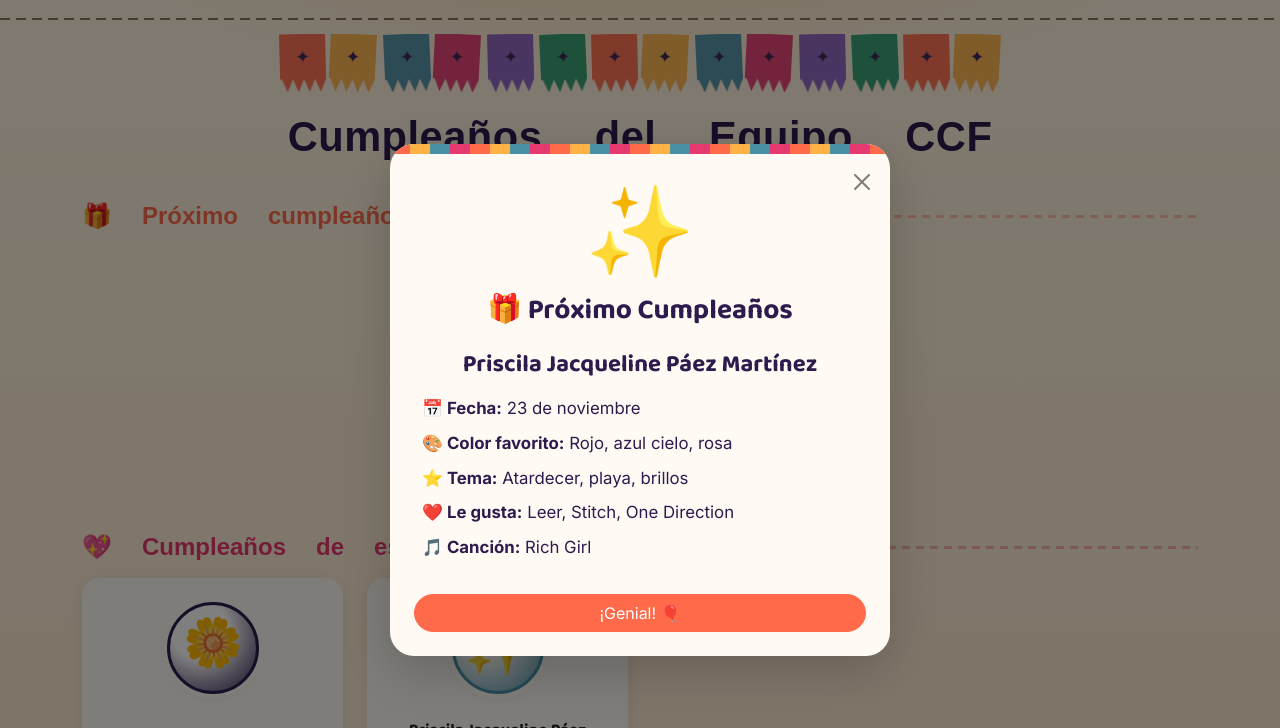
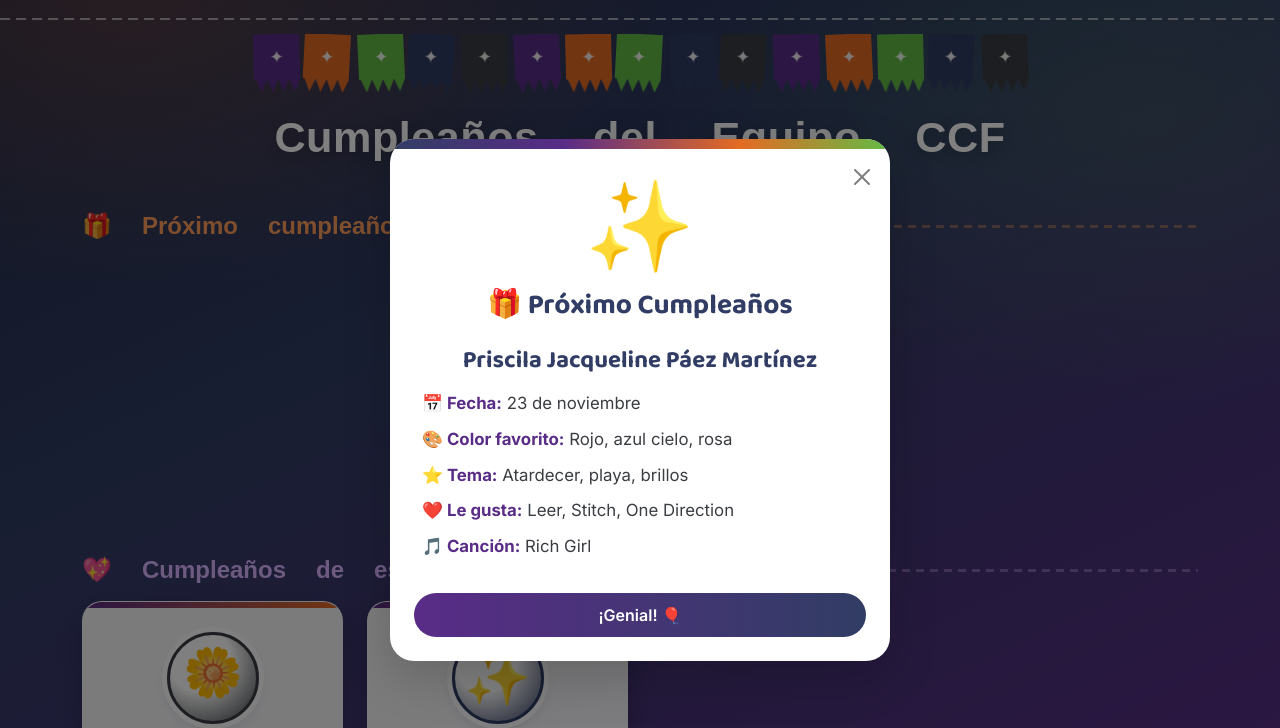
Before and after one commit to jorgeluis0arayaalfaro-prog/cumple, a plain HTML site: page index.html in a window 1280 px wide. Shown: the top 728 px of the page. Drawn offline with nearby package versions, Linux system fonts and the light colour scheme; a web font is replaced by a local one.

Commit message:
Update index.html

```diff
--- a/index.html
+++ b/index.html
@@ -11,24 +11,25 @@
 
   <style>
     :root {
-      --paper: #FFF3E0;
-      --paper-2: #FFE8CC;
-      --coral: #FF6B4A;
-      --dusk: #2D1B4E;
-      --marigold: #FFB347;
-      --teal: #4A90A4;
-      --magenta: #E63971;
+      --morado: #592c87;
+      --oxford: #3a3d42;
+      --naranja: #e46b24;
+      --verde: #62bb46;
+      --azul: #313d64;
     }
 
     * { box-sizing: border-box; }
 
     body {
       background:
-        radial-gradient(1200px 500px at 50% -10%, #FFD9A0 0%, transparent 60%),
-        linear-gradient(180deg, var(--paper) 0%, var(--paper-2) 55%, #FFDCC2 100%);
+        radial-gradient(900px 480px at 10% 0%, rgba(228, 107, 36, 0.22) 0%, transparent 60%),
+        radial-gradient(900px 520px at 90% 15%, rgba(98, 187, 70, 0.16) 0%, transparent 55%),
+        linear-gradient(155deg, #222b49 0%, var(--azul) 38%, var(--morado) 100%);
+      background-attachment: fixed;
       font-family: "Inter", "Segoe UI", Roboto, sans-serif;
-      color: var(--dusk);
+      color: #ffffff;
       overflow-x: hidden;
+      min-height: 100vh;
     }
 
     .universal-emoji {
@@ -37,22 +38,23 @@
 
     h1, h2 {
       font-family: "Baloo 2", "Segoe UI", sans-serif;
-      color: var(--dusk);
+      color: #ffffff;
     }
 
     h1 {
       text-align: center;
       font-weight: 800;
-      font-size: 2.6rem;
+      font-size: 2.7rem;
       margin: 0.25rem 0 0;
       letter-spacing: 0.5px;
+      text-shadow: 0 4px 16px rgba(0, 0, 0, 0.25);
     }
 
     .subtitle {
       text-align: center;
-      color: #6b5a8a;
+      color: rgba(255, 255, 255, 0.82);
       font-size: 1rem;
-      margin-bottom: 1rem;
+      margin-bottom: 1.5rem;
     }
 
     h2 {
@@ -69,7 +71,7 @@
       flex: 1;
       height: 3px;
       background: repeating-linear-gradient(90deg, currentColor 0 8px, transparent 8px 14px);
-      opacity: 0.35;
+      opacity: 0.4;
       border-radius: 2px;
     }
 
@@ -84,7 +86,7 @@
       position: absolute;
       top: 18px; left: 0; right: 0;
       height: 2px;
-      background: repeating-linear-gradient(90deg, #8a7256 0 10px, transparent 10px 16px);
+      background: repeating-linear-gradient(90deg, rgba(255, 255, 255, 0.55) 0 10px, transparent 10px 16px);
     }
     .picado-row {
       display: flex;
@@ -109,7 +111,7 @@
       justify-content: center;
       padding-top: 10px;
       font-size: 1.1rem;
-      opacity: 0.92;
+      color: rgba(255, 255, 255, 0.92);
       animation: flagSway 3.4s ease-in-out infinite;
       transform-origin: top center;
     }
@@ -122,54 +124,58 @@
 
     /* ---------- Cards ---------- */
     .birthday-card {
-      border: none;
-      border-radius: 1.1rem;
+      border: 1px solid rgba(255, 255, 255, 0.18);
+      border-radius: 1.25rem;
       cursor: pointer;
-      transition: all 0.25s ease;
-      background: #fffaf3;
-      box-shadow: 0 6px 16px rgba(45, 27, 78, 0.10);
+      transition: transform 0.25s ease, box-shadow 0.25s ease, border-color 0.25s ease;
+      background: rgba(255, 255, 255, 0.96);
+      box-shadow: 0 10px 26px rgba(15, 18, 35, 0.28);
       position: relative;
-      overflow: visible;
+      overflow: hidden;
+    }
+
+    .birthday-card::before {
+      content: "";
+      display: block;
+      height: 6px;
+      width: 100%;
+      background: linear-gradient(90deg, var(--morado), var(--naranja));
     }
 
     .birthday-card:hover {
-      transform: translateY(-6px) rotate(-0.5deg);
-      box-shadow: 0 12px 24px rgba(45, 27, 78, 0.18);
-    }
-
-    .birthday-card::after {
-      content: "";
-      position: absolute;
-      left: 0; right: 0; bottom: -8px;
-      height: 16px;
-      background-image: radial-gradient(circle at 8px 0, transparent 8px, #fffaf3 8.5px);
-      background-size: 16px 16px;
-      background-repeat: repeat-x;
-      pointer-events: none;
+      transform: translateY(-6px);
+      box-shadow: 0 16px 34px rgba(0, 0, 0, 0.36);
+      border-color: rgba(255, 255, 255, 0.5);
     }
 
     .next-birthday-card {
-      border: 3px dashed var(--coral);
-      animation: pulseAccent 2s infinite;
-      background: linear-gradient(160deg, #fffaf3 0%, #FFF0E0 100%);
+      border: 3px solid var(--naranja);
+      animation: pulseAccent 2.2s infinite;
+      background: #ffffff;
+    }
+
+    .next-birthday-card::before {
+      height: 8px;
+      background: linear-gradient(90deg, var(--azul), var(--morado), var(--naranja));
     }
 
     @keyframes pulseAccent {
-      0% { box-shadow: 0 0 0 0 rgba(255, 107, 74, 0.45); }
-      70% { box-shadow: 0 0 0 12px rgba(255, 107, 74, 0); }
-      100% { box-shadow: 0 0 0 0 rgba(255, 107, 74, 0); }
+      0% { box-shadow: 0 0 0 0 rgba(228, 107, 36, 0.55); }
+      70% { box-shadow: 0 0 0 14px rgba(228, 107, 36, 0); }
+      100% { box-shadow: 0 0 0 0 rgba(228, 107, 36, 0); }
     }
 
-    .today-birthday .card-body {
-      background: linear-gradient(160deg, #FFF3D6 0%, #FFE3B0 100%);
-      border-radius: 0 0 1.1rem 1.1rem;
+    .today-birthday {
+      border: 3px solid var(--verde);
+      background: linear-gradient(180deg, #ffffff 0%, #f1faee 100%);
     }
 
-    .today-birthday::after {
-      background-image: radial-gradient(circle at 8px 0, transparent 8px, #FFE3B0 8.5px);
+    .today-birthday::before {
+      height: 8px;
+      background: linear-gradient(90deg, var(--morado), var(--verde));
     }
 
-    /* Medallion (lotería-style badge) around the emoji */
+    /* Medallion */
     .medallion {
       width: 92px;
       height: 92px;
@@ -179,29 +185,41 @@
       align-items: center;
       justify-content: center;
       font-size: 3rem;
-      background: radial-gradient(circle at 35% 30%, #fff 0%, #fff 35%, var(--medal-color, var(--marigold)) 100%);
-      border: 3px solid var(--medal-color, var(--marigold));
-      box-shadow: 0 0 0 5px #fffaf3, 0 4px 10px rgba(0,0,0,0.08);
+      background: radial-gradient(circle at 35% 30%, #ffffff 0%, #ffffff 38%, var(--medal-color, var(--morado)) 100%);
+      border: 3px solid var(--medal-color, var(--morado));
+      box-shadow: 0 0 0 5px #ffffff, 0 6px 14px rgba(49, 61, 100, 0.16);
     }
 
     .card-name {
       font-family: "Baloo 2", sans-serif;
       font-weight: 700;
-      font-size: 1.05rem;
+      font-size: 1.1rem;
+      color: var(--azul);
       margin: 0.75rem 0 0.15rem;
+      line-height: 1.25;
     }
 
     .card-date {
-      color: #8a7ba0;
+      color: var(--oxford);
+      opacity: 0.75;
       font-weight: 500;
-      margin-bottom: 0;
+      font-size: 0.95rem;
+      margin-bottom: 0.25rem;
     }
 
     .badge-today {
-      background: var(--magenta);
+      background: linear-gradient(90deg, var(--morado), var(--naranja));
+      color: #ffffff;
       font-family: "Inter", sans-serif;
       font-weight: 600;
-      letter-spacing: 0.3px;
+      letter-spacing: 0.4px;
+      padding: 0.4em 0.85em;
+      border-radius: 999px;
+    }
+
+    .empty-msg {
+      color: rgba(255, 255, 255, 0.75);
+      font-style: italic;
     }
 
     /* Icon animations */
@@ -237,20 +255,29 @@
     /* ---------- Modal ---------- */
     .modal-content {
       border-radius: 1.5rem;
-      background: #fffaf3;
+      background: #ffffff;
       border: none;
       overflow: hidden;
+      color: var(--oxford);
     }
     .modal-content::before {
       content: "";
       display: block;
       height: 10px;
-      background: repeating-linear-gradient(90deg,
-        var(--coral) 0 20px, var(--marigold) 20px 40px, var(--teal) 40px 60px, var(--magenta) 60px 80px);
+      background: linear-gradient(90deg, var(--azul) 0%, var(--morado) 35%, var(--naranja) 70%, var(--verde) 100%);
     }
-    #modalTitle { font-family: "Baloo 2", sans-serif; }
-    #modalDetails p { margin-bottom: 0.6rem; word-break: break-word; }
-    #modalDetails strong { color: var(--dusk); }
+    #modalTitle {
+      font-family: "Baloo 2", sans-serif;
+      color: var(--azul);
+    }
+    #modalDetails p {
+      margin-bottom: 0.65rem;
+      word-break: break-word;
+      color: var(--oxford);
+    }
+    #modalDetails strong {
+      color: var(--morado);
+    }
 
     .emoji-grow-fx {
       display: inline-block;
@@ -269,12 +296,15 @@
     @keyframes simpleFade { 100% { opacity: 1; } }
 
     .btn-primary {
-      background: var(--coral);
-      border-color: var(--coral);
+      background: linear-gradient(90deg, var(--morado), var(--azul));
+      border: none;
+      font-weight: 600;
+      padding: 0.6rem 1.25rem;
+      transition: filter 0.2s ease, transform 0.2s ease;
     }
     .btn-primary:hover, .btn-primary:active {
-      background: var(--magenta) !important;
-      border-color: var(--magenta) !important;
+      background: linear-gradient(90deg, var(--morado), var(--naranja)) !important;
+      transform: translateY(-1px);
     }
   </style>
 </head>
@@ -305,13 +335,13 @@
     <p class="subtitle">🌅 Un calendario para celebrar a cada quien como le gusta</p>
     <div id="error-box" class="alert alert-danger d-none text-center"></div>
 
-    <h2 class="mb-3 universal-emoji" style="color: var(--coral);">🎁 Próximo cumpleaños</h2>
+    <h2 class="mb-3 universal-emoji" style="color: #ff9f5a;">🎁 Próximo cumpleaños</h2>
     <div id="next-birthday" class="row mb-5 justify-content-center"></div>
 
-    <h2 class="mb-3 universal-emoji" style="color: var(--magenta);">💖 Cumpleaños de este mes</h2>
+    <h2 class="mb-3 universal-emoji" style="color: #d8b4ff;">💖 Cumpleaños de este mes</h2>
     <div id="this-month" class="row g-4 mb-5"></div>
 
-    <h2 class="mb-3 universal-emoji" style="color: var(--teal);">🗓️ Todos los cumpleaños</h2>
+    <h2 class="mb-3 universal-emoji" style="color: #8ee074;">🗓️ Todos los cumpleaños</h2>
     <div id="all-birthdays" class="row g-4"></div>
   </div>
 
@@ -342,23 +372,21 @@
       { "name": "Alejandro Gutiérrez Montaño", "dob": "1994-06-10", "theme": "Vintage - Bohemio / Vaquero", "activity": "Mark Wahlberg, ir a la playa, maratonear películas de acción.", "color": "Negro, Azul marino", "song": "Las Mañanitas con Mariachi (Vicente Fernández)", "photo": "" }
     ];
 
-    const FIESTA_PALETTE = ["#FF6B4A", "#FFB347", "#4A90A4", "#E63971", "#8a5fbf", "#2D9C6F"];
+    const BRAND_PALETTE = ["#592c87", "#e46b24", "#62bb46", "#313d64", "#3a3d42"];
 
     function getColor(colorDesc) {
-      if (!colorDesc) return "#FFB347";
+      if (!colorDesc) return "#592c87";
       const desc = colorDesc.toLowerCase();
-      if (desc.includes("verde")) return "#2D9C6F";
-      if (desc.includes("azul")) return "#4A90A4";
-      if (desc.includes("rosa")) return "#E63971";
-      if (desc.includes("rojo") || desc.includes("tinto")) return "#FF6B4A";
-      if (desc.includes("morado") || desc.includes("lila")) return "#8a5fbf";
-      if (desc.includes("negro") || desc.includes("black")) return "#2D1B4E";
-      if (desc.includes("aqua")) return "#4A90A4";
-      if (desc.includes("cafe") || desc.includes("café") || desc.includes("beige")) return "#A9714C";
-      if (desc.includes("gris")) return "#8a7ba0";
-      if (desc.includes("blanco")) return "#cfcfcf";
-      if (desc.includes("pastel")) return "#FFB6C1";
-      return "#FFB347";
+      if (desc.includes("verde")) return "#62bb46";
+      if (desc.includes("azul")) return "#313d64";
+      if (desc.includes("morado") || desc.includes("lila")) return "#592c87";
+      if (desc.includes("rojo") || desc.includes("naranja") || desc.includes("tinto")) return "#e46b24";
+      if (desc.includes("negro") || desc.includes("black") || desc.includes("gris")) return "#3a3d42";
+      if (desc.includes("rosa")) return "#d6458a";
+      if (desc.includes("aqua")) return "#3b9ca8";
+      if (desc.includes("cafe") || desc.includes("café") || desc.includes("beige")) return "#8c5a3c";
+      if (desc.includes("blanco")) return "#9aa0ab";
+      return "#592c87";
     }
 
     const iconConfig = {
@@ -388,8 +416,8 @@
       const row = document.getElementById("picadoRow");
       if (!row) return;
       let html = "";
-      for (let i = 0; i < 14; i++) {
-        const color = FIESTA_PALETTE[i % FIESTA_PALETTE.length];
+      for (let i = 0; i < 15; i++) {
+        const color = BRAND_PALETTE[i % BRAND_PALETTE.length];
         html += `<div class="picado-flag" style="background:${color};">✦</div>`;
       }
       row.innerHTML = html;
@@ -408,7 +436,7 @@
             <div class="text-center pt-4 pb-1">
               <div class="medallion" style="--medal-color: ${auraColor};">${emojiHTML}</div>
             </div>
-            <div class="card-body text-center d-flex flex-column justify-content-center pt-2">
+            <div class="card-body text-center d-flex flex-column justify-content-center pt-2 pb-4">
               <div class="card-name">${p.name}</div>
               <p class="card-date">${date}</p>
               ${p.isToday ? '<div class="mt-2"><span class="badge badge-today">¡ES HOY!</span></div>' : ""}
@@ -475,7 +503,7 @@
           confetti({
             particleCount: 5,
             spread: 100,
-            colors: ["#FF6B4A", "#FFB347", "#4A90A4", "#E63971"],
+            colors: ["#592c87", "#e46b24", "#62bb46", "#313d64"],
             origin: { x: Math.random(), y: Math.random() - 0.2 }
           });
           if (Date.now() < end) requestAnimationFrame(frame);
@@ -489,7 +517,7 @@
       document.getElementById("modalTitle").textContent = "🎁 Próximo Cumpleaños";
       document.getElementById("modalEmojiContainer").innerHTML = `<span class="universal-emoji">${iconData.icon}</span>`;
       document.getElementById("modalDetails").innerHTML = `
-        <h4 class="fw-bold mb-3 text-center" style="font-family:'Baloo 2',sans-serif;">${person.name}</h4>
+        <h4 class="fw-bold mb-3 text-center" style="font-family:'Baloo 2',sans-serif; color: var(--azul);">${person.name}</h4>
         <p><strong>📅 Fecha:</strong> ${person.dob.toLocaleDateString("es-ES", { day: "numeric", month: "long" })}</p>
         ${detailsHTML(person)}`;
       triggerModalAnimations();
@@ -524,7 +552,7 @@
         const monthBirthdays = processed.filter(p => p.month === currentMonth);
         document.getElementById("this-month").innerHTML = monthBirthdays.length
           ? monthBirthdays.map(p => createCard(p)).join("")
-          : "<p class='text-muted'>No hay cumpleaños este mes.</p>";
+          : "<p class='empty-msg'>No hay cumpleaños este mes.</p>";
 
         document.getElementById("all-birthdays").innerHTML = processed.map(p => createCard(p)).join("");
 
```
